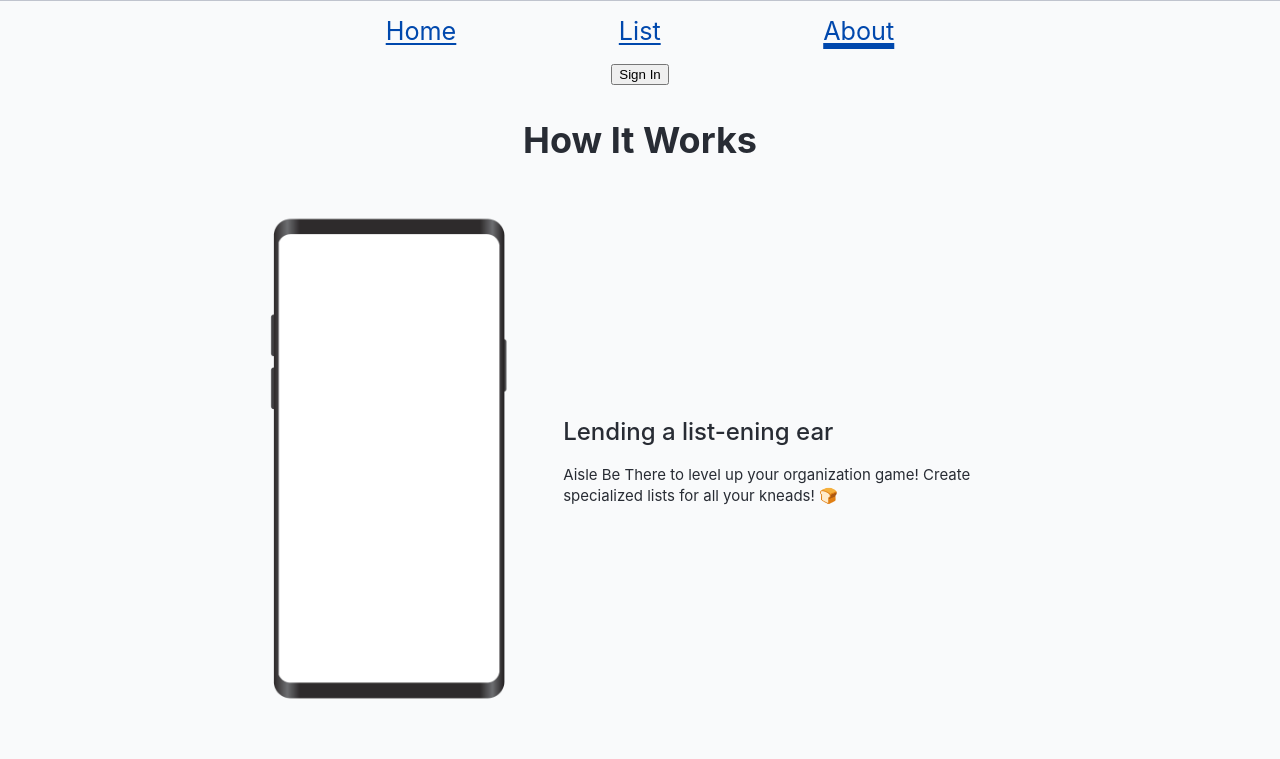
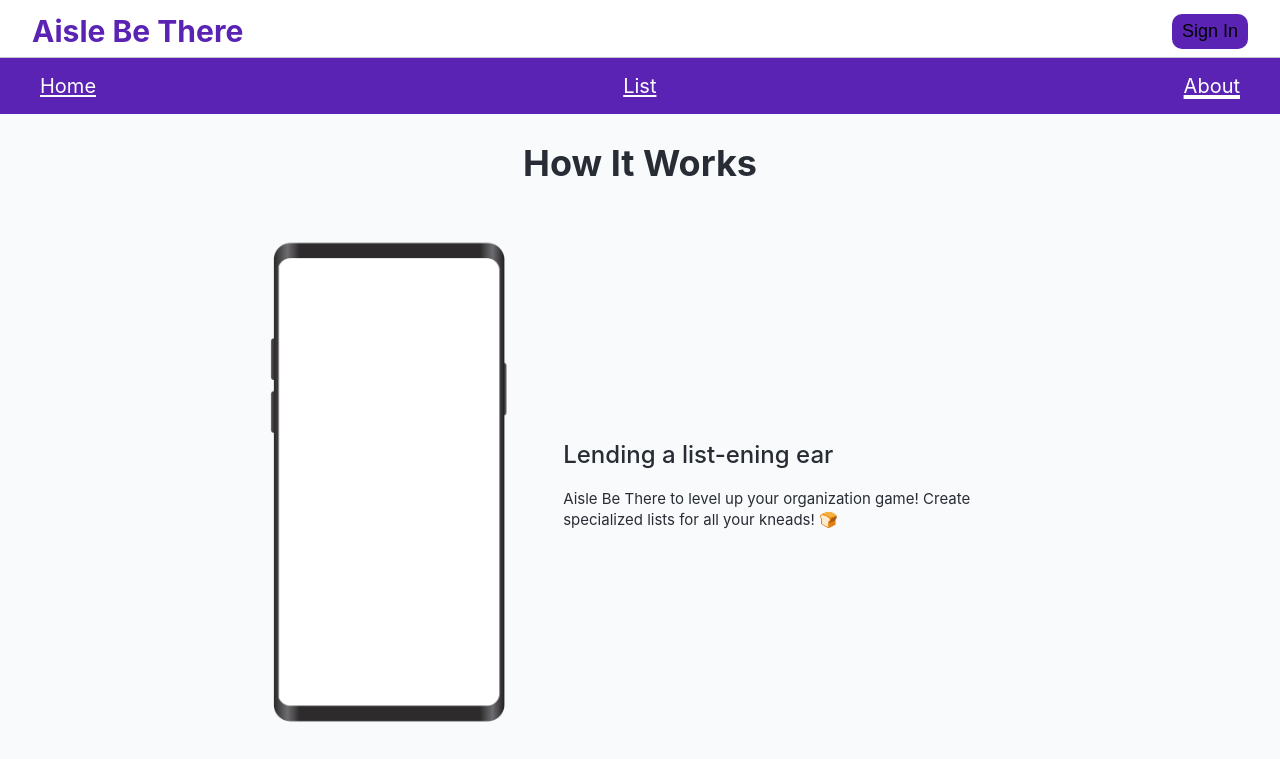
Before and after one commit to the-collab-lab/tcl-69-smart-shopping-list, a React (Vite) app: page /about in a window 1280 px wide. Shown: the top 759 px of the page. Built offline with nearby package versions, Linux system fonts and the light colour scheme; no server answers.

Commit message:
Change header and nav styles

```diff
--- a/src/views/Layout.css
+++ b/src/views/Layout.css
@@ -18,14 +18,41 @@
 }
 
 .Layout-header {
+	display: flex;
+	justify-content: space-between;
+	align-items: center;
 	background-color: var(--color-bg);
 	padding-bottom: 0.5rem;
 	padding-top: max(env(safe-area-inset-top), 1rem);
 	text-align: center;
+	background: white;
 }
 
 .Layout-header > h1 {
 	margin: 0;
+	color: #5a23b3;
+	font-size: 3rem;
+}
+
+.Layout-header-login {
+	display: flex;
+	background-color: #5a23b3;
+	border-radius: 2rem;
+}
+
+.Layout-header-profile {
+	border-radius: 1rem;
+	border: 3px solid #5a23b3;
+	width: 4rem;
+}
+
+.Layout-header button {
+	background: #5a23b3;
+	border: none;
+	border-radius: 1rem;
+	padding: 7px 10px;
+	font-size: 1.8rem;
+	cursor: pointer;
 }
 
 .Layout-main {
@@ -39,26 +66,25 @@
 	background-color: var(--color-bg);
 	border-top: 1px solid var(--color-border);
 	display: flex;
-	flex-direction: row;
+	flex-direction: column;
 	padding-bottom: max(env(safe-area-inset-bottom), 1rem);
 	padding-top: 1rem;
 	place-content: center;
-	position: fixed;
-	width: 100%;
+	background: #5a23b3;
 }
 
 .Nav-container {
 	display: flex;
 	flex-direction: row;
-	justify-content: space-evenly;
-	width: min(72ch, 100%);
+	justify-content: space-between;
+	/* width: min(72ch, 100%); */
 }
 
 .Nav-link {
 	--color-text: var(--color-accent);
 
-	color: var(--color-text);
-	font-size: 1.4em;
+	color: white;
+	font-size: 2rem;
 	flex: 0 1 auto;
 	line-height: 1;
 	padding: 0.8rem;
```
